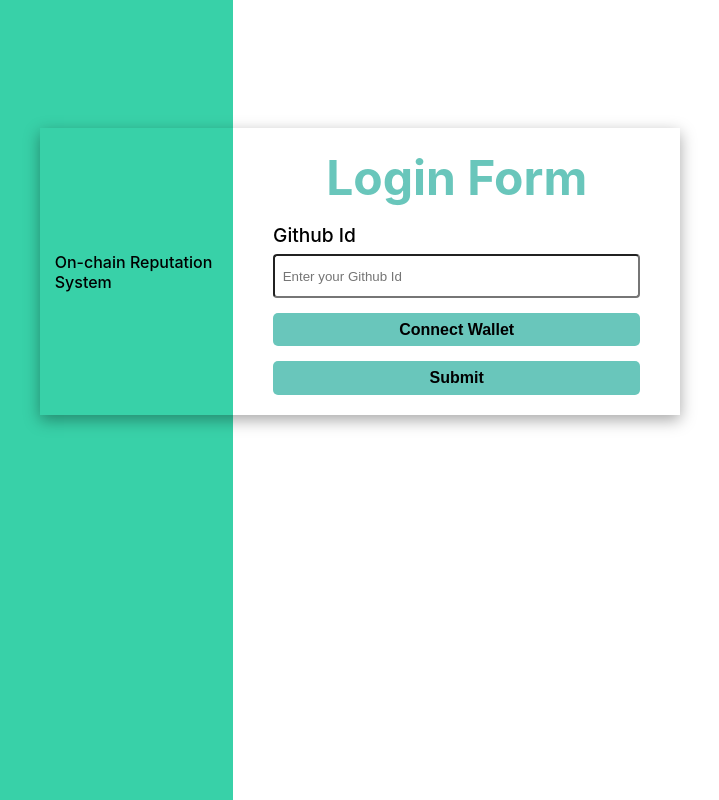
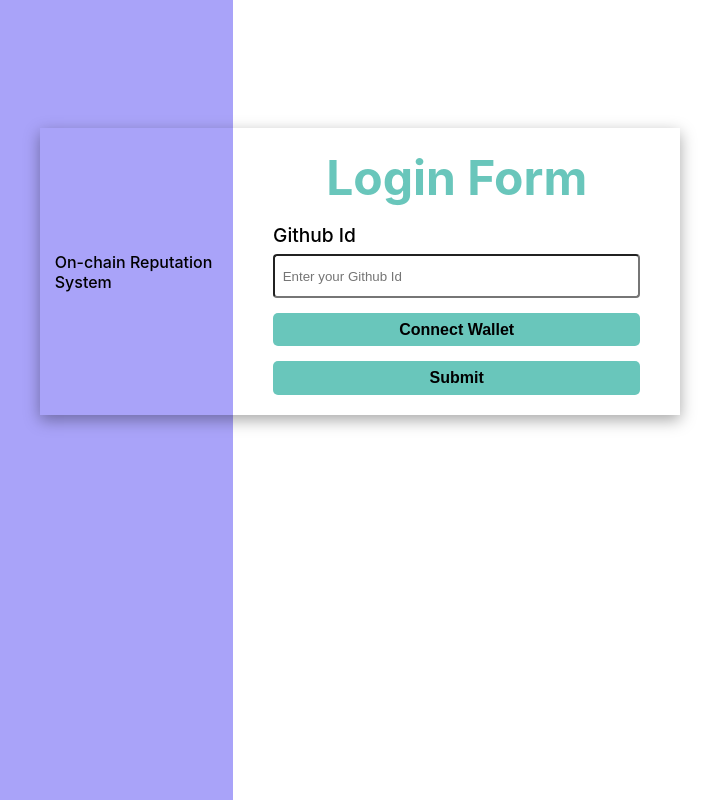
Before and after one commit to mishramonalisha76/reputation-system, a React (Create React App) app: page / in a window 1280 px wide. Shown: the whole page, without its empty margins (280-999 px from the left). Built offline with nearby package versions, Linux system fonts and the light colour scheme; what @project-serum/anchor, @solana/web3.js would draw is missing.

Commit message:
added background colour

```diff
--- a/src/components/Login/login.css
+++ b/src/components/Login/login.css
@@ -9,7 +9,7 @@
 
 }
 .login-card-right{
-  background-color: rgb(56, 209, 168);
+  background-color: rgb(169,163,249);
   display: flex;
   flex: 1.2;
   align-items: center;
@@ -55,7 +55,6 @@
     font-weight: 600;
     font-size: 1rem;
     background-color: rgb(105, 198, 187);
-    /* background-image: linear-gradient(to bottom right, rgb(158, 64, 212), rgb(128, 194, 199),rgb(105, 198, 187)); */
     border: none;
     border-radius: 5px;
     cursor: pointer;
--- a/src/components/Profile/profile.css
+++ b/src/components/Profile/profile.css
@@ -9,8 +9,8 @@
 
   }
   .profile-card-right{
-    background-color: rgb(56, 209, 168);
-    display: flex;
+    background-color: rgb(169,163,249);
+        display: flex;
     flex: 1.2;
     align-items: center;
     justify-content: center;
--- a/src/index.css
+++ b/src/index.css
@@ -5,7 +5,7 @@ body {
     sans-serif;
   -webkit-font-smoothing: antialiased;
   -moz-osx-font-smoothing: grayscale;
-  background: linear-gradient(90deg, rgb(56, 209, 168) 40.1%, white 40.1%);
+  background: linear-gradient(90deg, rgb(169,163,249) 40.1%, white 40.1%);
 }
 
 code {
```
